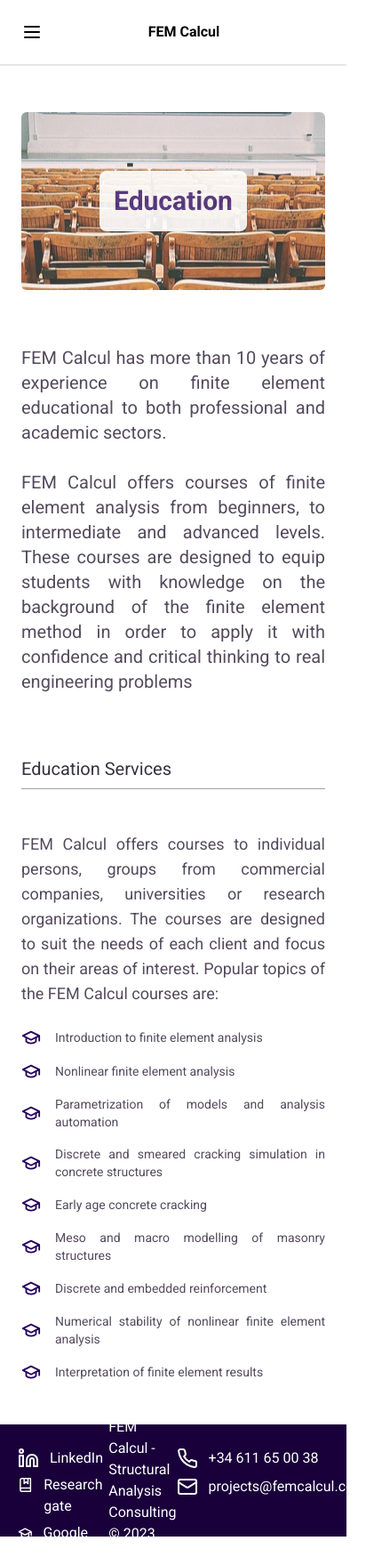
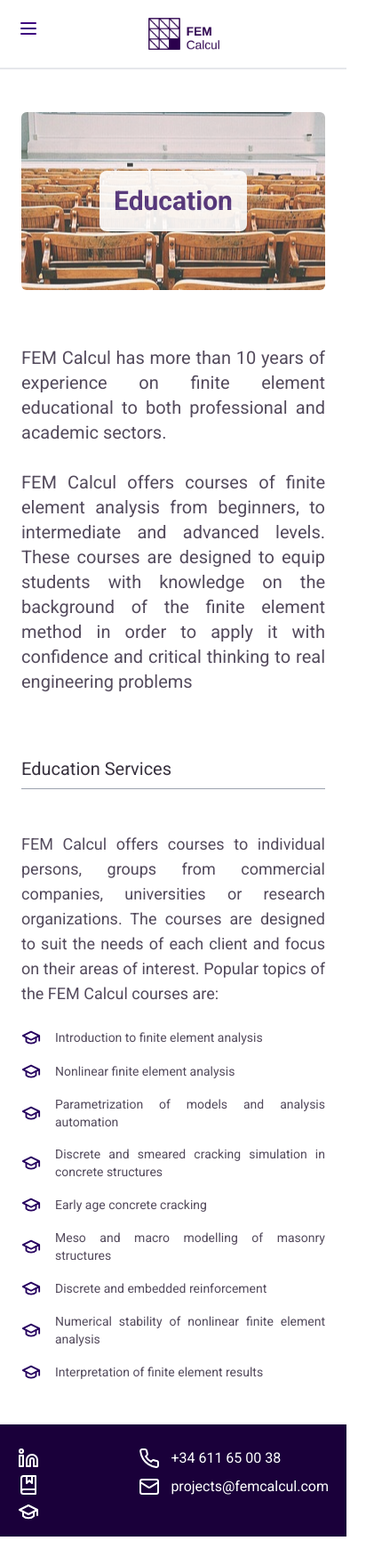
Before and after one commit to andre4130/fem-calcul, a Next.js app: page /education in a window 390 px wide. Shown: the whole page at 89% size, 412 px wide, since content can reach past the window. After the commit the page ends 1727 px from the top, so only its background shows below. Built offline with nearby package versions, Linux system fonts and the light colour scheme.

Commit message:
feature: added new logo and fixed mobile

```diff
--- a/app/(main)/layout.tsx
+++ b/app/(main)/layout.tsx
@@ -9,7 +9,7 @@ export default function MainLayout({ children }: { children: React.ReactNode })
     <div className="w-100 min-h-screen flex-column">
       <Navigation />
       <NavigationDrawer />
-      <div className="pt-[74px] min-h-[calc(100vh-100px)]">{children}</div>
+      <div className="pt-[74px] min-h-[calc(100vh-100px)] min-w-[100%]">{children}</div>
       <Footer />
     </div>
   );
--- a/components/femcalculComponents/footer/footer.tsx
+++ b/components/femcalculComponents/footer/footer.tsx
@@ -15,7 +15,7 @@ export default function Footer() {
             rel="noopener noreferrer"
           >
             <Linkedin />
-            <p className="pl-3">LinkedIn</p>
+            <p className="hidden md:block pl-3">LinkedIn</p>
           </a>
           <a
             className="footer-flex-row"
@@ -24,7 +24,7 @@ export default function Footer() {
             rel="noopener noreferrer"
           >
             <BookMarked />
-            <p className="pl-3">Research gate</p>
+            <p className="hidden md:block pl-3">Research gate</p>
           </a>
           <a
             target="_blank"
@@ -33,10 +33,10 @@ export default function Footer() {
             className="footer-flex-row"
           >
             <GraduationCap />
-            <p className="pl-3">Google scholar</p>
+            <p className="hidden md:block pl-3">Google scholar</p>
           </a>
         </div>
-        <div className="h-full flex items-center justify-center">
+        <div className="h-full hidden md:flex items-center justify-center">
           FEM Calcul - Structural Analysis Consulting © {currentYear}
         </div>
         <div className="h-full justify-center">
--- a/components/femcalculComponents/navigationDrawer/navigation-drawer.tsx
+++ b/components/femcalculComponents/navigationDrawer/navigation-drawer.tsx
@@ -9,26 +9,23 @@ import { NavigationMenu, NavigationMenuList } from '@/components/ui/navigation-m
 
 export default function NavigationDrawer() {
   return (
-    <div className="md:hidden p-6 fixed flex w-full bg-[#fff] z-[1] border-b-[2px]">
+    <div className="md:hidden p-5 fixed flex w-full items-center bg-[#fff] z-[1] border-b-[2px]">
       <Sheet>
-        <SheetTrigger className="w-full">
+        <SheetTrigger className="w-full flex  text-primary-light ">
           <div className="flex flex-row w-full justify-between">
             <Menu />
             <div>
-              <p>
-                <strong>FEM Calcul</strong>
-              </p>
+              <Image src="/FEM_Calcul_Logo.png" height={40} width={80} alt={'logo'} />{' '}
             </div>
             <div></div>
           </div>
         </SheetTrigger>
-        <SheetContent>
+        <SheetContent className="right-[2%]">
           <SheetHeader>
-            <SheetTitle className="justify-center ml-[-6px]">
+            <SheetTitle className="justify-center flex ">
               <SheetClose asChild>
                 <Link href={'/'} className="flex items-center">
-                  <Image src="/femlogo.svg" height={40} width={40} alt={'logo'} className=" mr-3" />{' '}
-                  <strong>Fem Calcul</strong>
+                  <Image src="/FEM_Calcul_Logo.png" height={40} width={100} alt={'logo'} />{' '}
                 </Link>
               </SheetClose>
             </SheetTitle>
--- a/components/femcalculComponents/navigationMenu/navigation-menu.tsx
+++ b/components/femcalculComponents/navigationMenu/navigation-menu.tsx
@@ -3,9 +3,7 @@ import { NavigationMenu, NavigationMenuList } from '@/components/ui/navigation-m
 import Link from 'next/link';
 import Image from 'next/image';
 import NavButton from '@/components/femcalculComponents/nav-button';
-import mesh from '../../../public/images/research.jpg';
 import { usePathname } from 'next/navigation';
-import Squares from '@/components/ui/react-bits/backgrounds/Squares/Squares';
 
 export default function Navigation() {
   const pathname = usePathname();
@@ -15,16 +13,8 @@ export default function Navigation() {
     <NavigationMenu className="hidden md:flex align-middle justify-start w-100 p-4 bg-white w-full border-b-slate-500 border-b-3 b-opacity-50 border-b-[1px]">
       <div className="flex flex-row w-full justify-between items-center">
         <div className="relative group w-fit">
-          <div className="absolute opacity-0 transition-opacity duration-300 group-hover:opacity-100 h-[44px] w-[220px] bg-transparent">
-            <Squares speed={0.25} squareSize={26} direction="diagonal" borderColor="#3d007f" hoverFillColor="#3d007f" />
-          </div>
           <Link href={'/'} className="flex items-center">
-            <Image src="/femlogo.svg" height={40} width={40} alt={'logo'} className=" mr-3" />
-            <strong>
-              <h4 className="text-primary" style={{ filter: `url(${mesh.src})` }}>
-                FEM Calcul
-              </h4>
-            </strong>
+            <Image src="/FEM_Calcul_Logo.png" height={80} width={100} alt={'logo'} className=" mr-3" />
           </Link>
         </div>
         <div>
--- a/package.json
+++ b/package.json
@@ -32,7 +32,7 @@
     "zod": "^3.22.4"
   },
   "devDependencies": {
-    "@types/node": "^20",
+    "@types/node": "^22",
     "@types/nodemailer": "^6.4.14",
     "@types/react": "^18",
     "@types/react-dom": "^18",
```
Also changed, not shown: public/FEM_Calcul_Logo.png (added), 1 other file (tests, documents, lock files or other folders).
